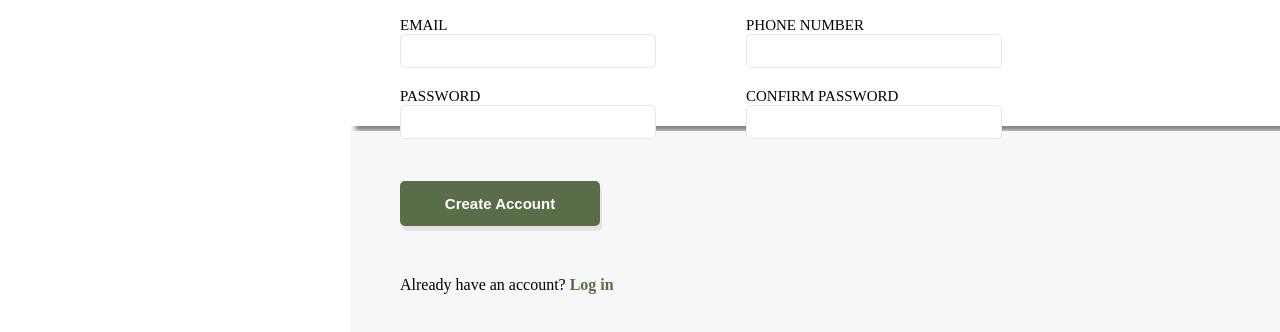
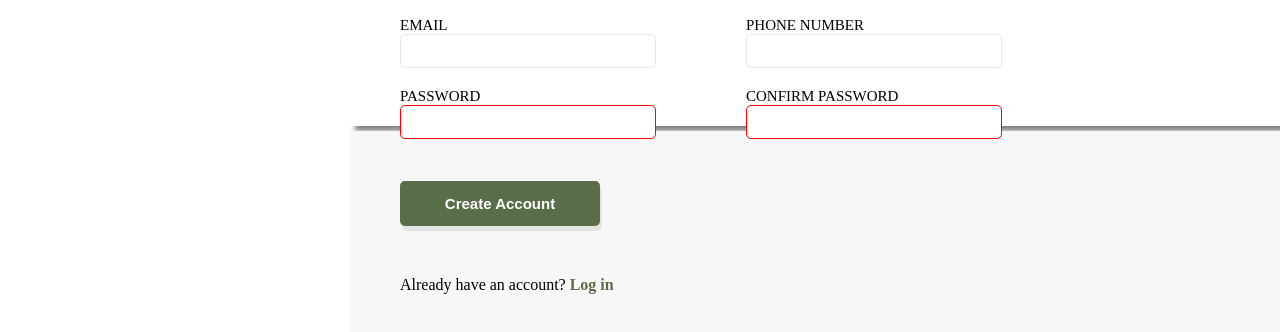
Before and after one commit to lukmanAkhmad/TOP_Sign-up-Form, a plain HTML site: page index.html in a window 1280 px wide. Shown: the part 402-734 px from the top of the page. Drawn offline with Linux system fonts and the light colour scheme; a web font is replaced by a local one.

Commit message:
menambahkan class pada elemen p dan memperbaiki pseudo class pada input

```diff
--- a/index.html
+++ b/index.html
@@ -36,7 +36,7 @@
             </div>
             <form action="" method="get">
                 <div class="dua">
-                    <p>Let's do this!</p>
+                    <p class="judul-form">Let's do this!</p>
                     <div class="form-inti">
                         <div class="form-div">
                             <div class="form-div">
@@ -49,7 +49,7 @@
                             </div>
                             <div class="form-div">
                                 <label for="password">PASSWORD</label>
-                                <input type="password" id="password" name="password" required> <!-- required atribut-->
+                                <input type="password" id="password" name="password" required>
                                 <p class="error"></p>
                             </div>
                         </div>
@@ -64,7 +64,7 @@
                             </div>
                             <div class="form-div">
                                 <label for="confirm-password">CONFIRM PASSWORD</label>
-                                <input type="password" id="confirm-password" name="confirm-password" required> <!-- required atribut-->
+                                <input type="password" id="confirm-password" name="confirm-password" required>
                             </div>
                         </div>
                     </div>
--- a/style.css
+++ b/style.css
@@ -25,26 +25,30 @@ body {
     display: flex;
     flex-direction: column;
 }
-.container-image{
+
+.container-image {
     height: 33vh;
     display: flex;
     align-items: flex-end;
 }
-.semi-transparan{
+
+.semi-transparan {
     display: flex;
     flex-direction: row;
     justify-content: center;
     align-items: center;
-    background-color:rgb(0, 0, 0, 0.6);
+    background-color: rgb(0, 0, 0, 0.6);
     width: 100%;
     height: 150px;
 }
-.p-img{
+
+.p-img {
     font-size: 100px;
     font-family: norse-bold, sans-serif;
     color: white;
 }
-.container-footer{
+
+.container-footer {
     display: flex;
     justify-content: center;
     align-items: flex-end;
@@ -52,10 +56,12 @@ body {
     width: 100%;
     flex-direction: row;
 }
-.p-footer{
+
+.p-footer {
     color: white;
 }
-.a-footer{
+
+.a-footer {
     color: white;
 }
 
@@ -79,7 +85,7 @@ body {
 
 }
 
-.dua p {
+.judul-form {
     font-size: 30px;
     font-weight: bold;
     margin: 0;
@@ -110,7 +116,7 @@ body {
 label {
     font-size: 15px;
 }
-
+/* dari sini */
 input {
     width: 250px;
     border: 1px solid #E5E7EB;
@@ -122,15 +128,20 @@ input {
 }
 input:focus{
     border: 1px solid blue;
+    box-shadow: 5px 5px grey;
 }
-input:invalid{
-    border: 1px color red;
+.form-div input[type='email']:invalid,
+.form-div input[type='tel']:invalid,
+.form-div input[type='password']:invalid {
+    border: 1px solid red;
 }
-.tiga{
+/* sampe sini */
+.tiga {
     height: 33vh;
     background-color: #f7f7f7;
 }
-button{
+
+button {
     background-color: #596D48;
     width: 200px;
     height: 45px;
@@ -142,13 +153,15 @@ button{
     margin: 50px;
     box-shadow: 2px 5px #e4e4e4;
 }
-.tiga p{
+
+.tiga p {
     margin: 0;
     margin-left: 50px;
     font-size: 16px;
     font-weight: 500;
 }
-.a-button{
+
+.a-button {
     text-decoration: none;
     color: #596D48;
     font-weight: bold;
```
